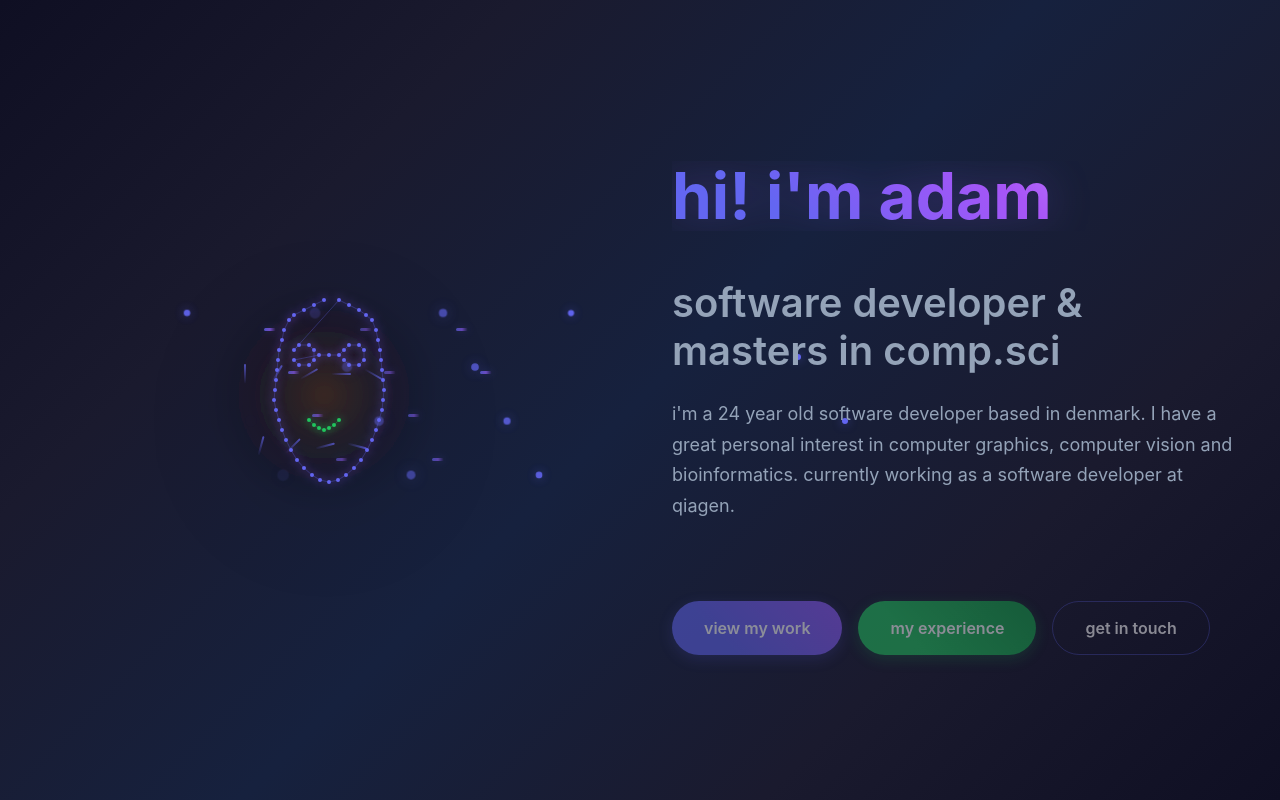
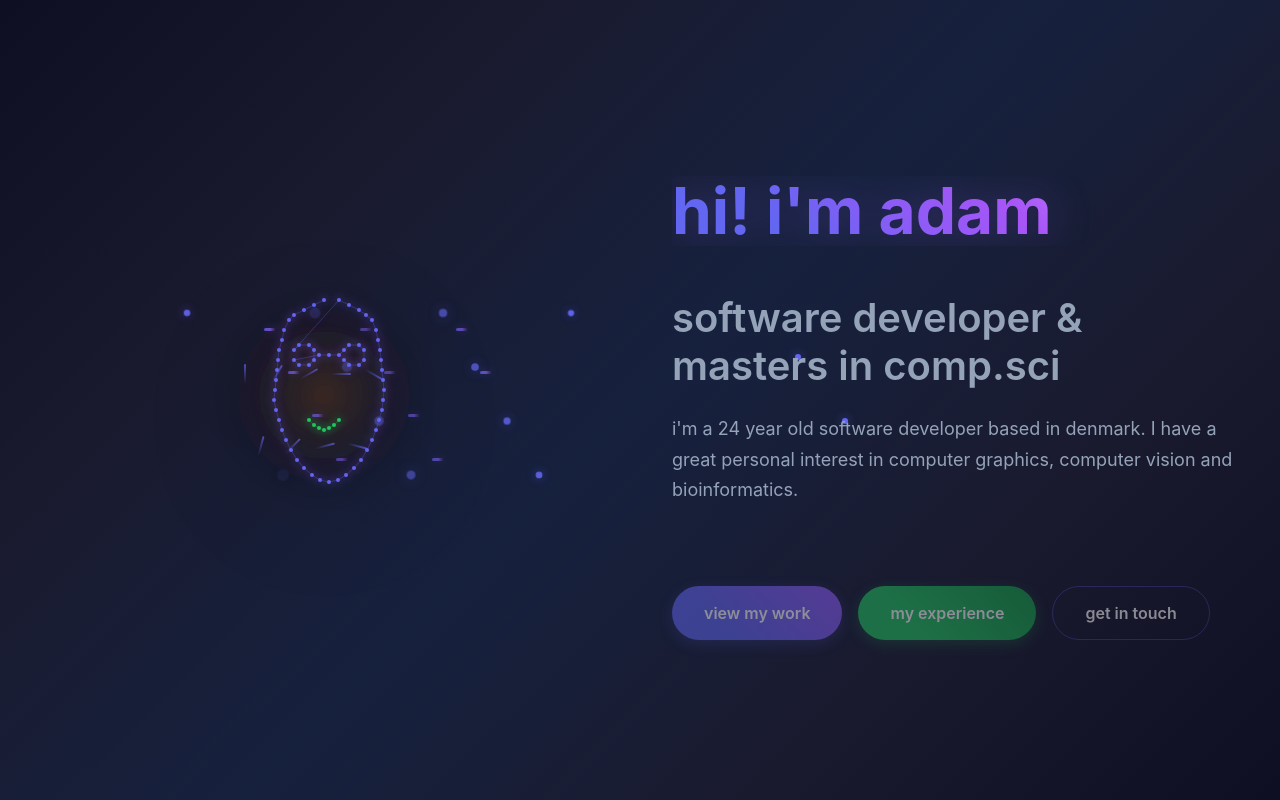
Before and after one commit to AFKWahab/wahab-portfolio, a React (Create React App) app: page / in a window 1280 px wide. Built offline with nearby package versions, Linux system fonts and the light colour scheme.

Commit message:
removed some stuff

```diff
--- a/src/components/PortfolioHero/PortfolioHero.tsx
+++ b/src/components/PortfolioHero/PortfolioHero.tsx
@@ -319,8 +319,7 @@ const PortfolioHero: React.FC = () => {
             <Typography variant="body1" sx={descriptionStyles}>
               i'm a 24 year old software developer based in denmark. I have a
               great personal interest in computer graphics, computer vision and
-              bioinformatics. currently working as a software developer at
-              qiagen.
+              bioinformatics.
             </Typography>
 
             <Box sx={getButtonsContainerStyles(showDescription)}>
```
Also changed, not shown: 8 other files (tests, documents, lock files or other folders).
